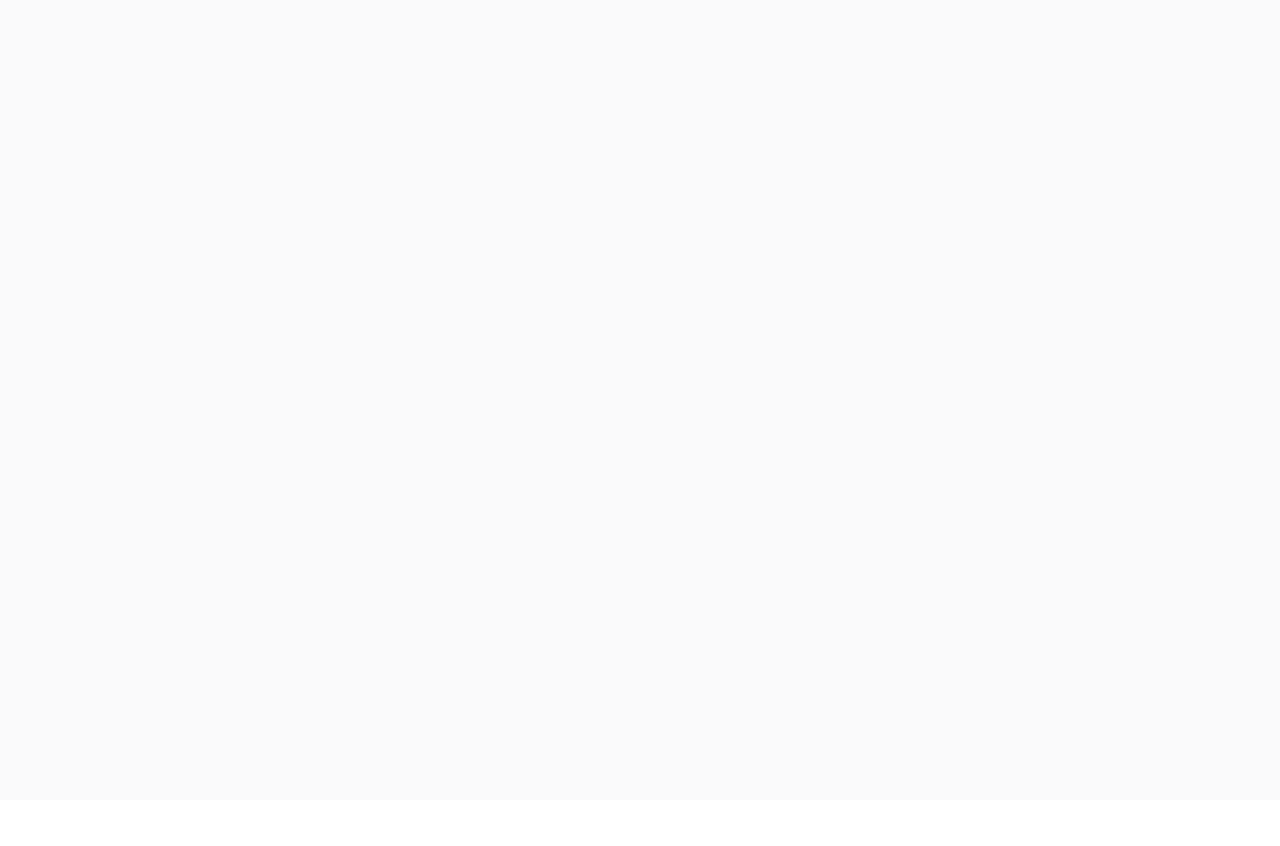
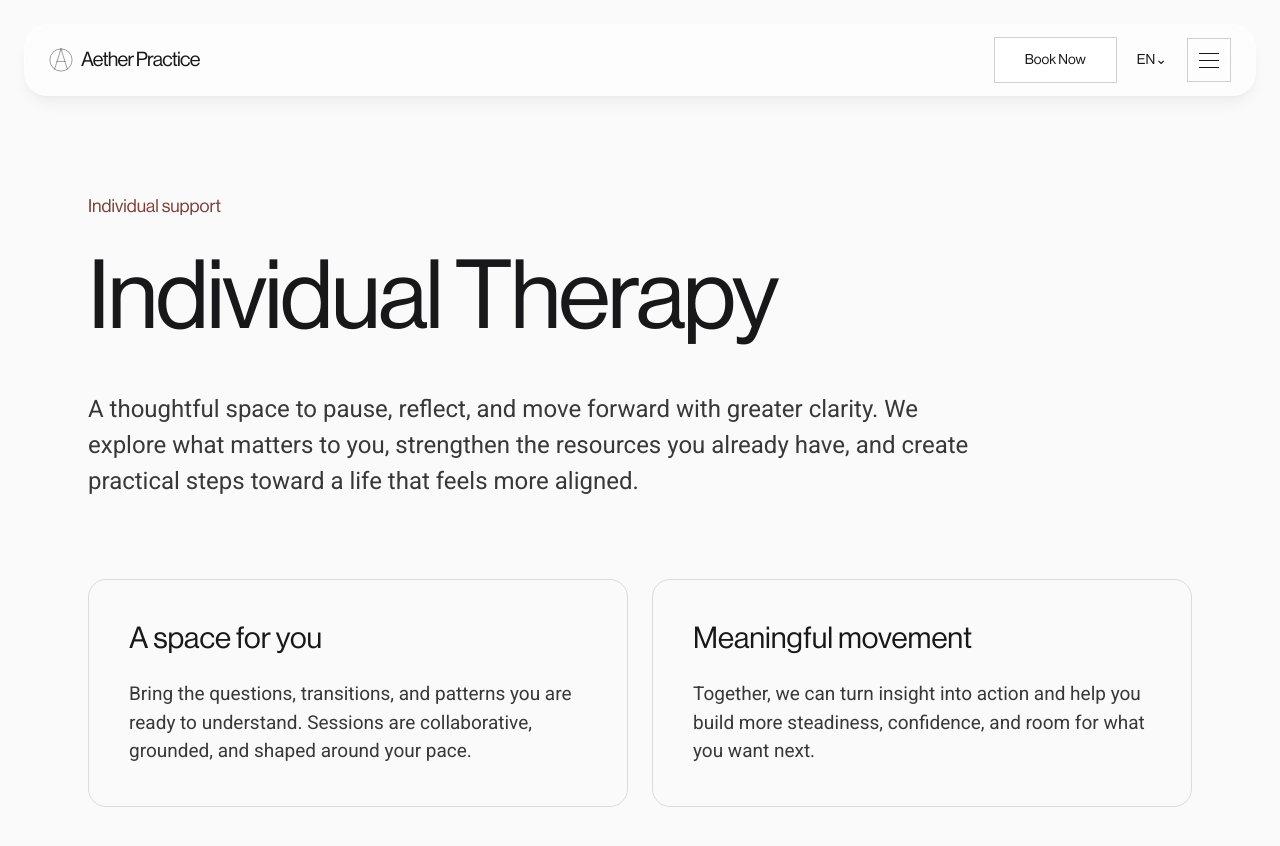
Before and after one commit to martamindacc/Aether, a Next.js app: page /individual-therapy in a window 1280 px wide. Shown: the top 846 px of the page. Before the commit the page ends 800 px from the top, so only its background shows below. Built offline with nearby package versions, Linux system fonts and the light colour scheme.

Commit message:
feat: add consistent floating navigation and updated content layout

```diff
--- a/app/couples-therapy/page.tsx
+++ b/app/couples-therapy/page.tsx
@@ -1,3 +1,12 @@
+import Link from "next/link";
+
 export default function CouplesTherapyPage() {
-  return <main className="min-h-screen bg-[#fafafb]" />;
+  return (
+    <main className="min-h-screen bg-[#fafafb] font-[NeueHaasDisplayRoman,Arial,sans-serif]">
+      <nav className="fixed inset-x-4 top-4 z-20 flex items-center justify-between rounded-[1.5rem] border border-white/50 bg-white/50 px-4 py-3 shadow-lg shadow-zinc-900/5 backdrop-blur-xl sm:inset-x-6 sm:top-6 sm:px-6">
+        <Link href="/" className="flex items-center gap-2 text-lg font-medium tracking-[-0.04em] sm:text-xl"><img src="/logo-a.svg" alt="Aether Practice logo" className="h-6 w-6" />Aether Practice</Link>
+        <div className="flex items-center gap-2 sm:gap-3"><Link href="/" className="border border-zinc-900/20 bg-white px-[30px] py-3 text-sm hover:bg-[#f1dad0]">Book Now</Link><span className="px-2 py-3 text-sm">EN⌄</span><span className="flex h-11 w-11 items-center justify-center border border-zinc-900/20 bg-white/30"><span className="flex w-5 flex-col gap-1.5"><span className="h-px w-full bg-zinc-900" /><span className="h-px w-full bg-zinc-900" /><span className="h-px w-full bg-zinc-900" /></span></span></div>
+      </nav>
+    </main>
+  );
 }
--- a/app/executive-founder-work/page.tsx
+++ b/app/executive-founder-work/page.tsx
@@ -1,3 +1,12 @@
+import Link from "next/link";
+
 export default function ExecutiveFounderWorkPage() {
-  return <main className="min-h-screen bg-[#fafafb]" />;
+  return (
+    <main className="min-h-screen bg-[#fafafb] font-[NeueHaasDisplayRoman,Arial,sans-serif]">
+      <nav className="fixed inset-x-4 top-4 z-20 flex items-center justify-between rounded-[1.5rem] border border-white/50 bg-white/50 px-4 py-3 shadow-lg shadow-zinc-900/5 backdrop-blur-xl sm:inset-x-6 sm:top-6 sm:px-6">
+        <Link href="/" className="flex items-center gap-2 text-lg font-medium tracking-[-0.04em] sm:text-xl"><img src="/logo-a.svg" alt="Aether Practice logo" className="h-6 w-6" />Aether Practice</Link>
+        <div className="flex items-center gap-2 sm:gap-3"><Link href="/" className="border border-zinc-900/20 bg-white px-[30px] py-3 text-sm hover:bg-[#f1dad0]">Book Now</Link><span className="px-2 py-3 text-sm">EN⌄</span><span className="flex h-11 w-11 items-center justify-center border border-zinc-900/20 bg-white/30"><span className="flex w-5 flex-col gap-1.5"><span className="h-px w-full bg-zinc-900" /><span className="h-px w-full bg-zinc-900" /><span className="h-px w-full bg-zinc-900" /></span></span></div>
+      </nav>
+    </main>
+  );
 }
--- a/app/individual-therapy/page.tsx
+++ b/app/individual-therapy/page.tsx
@@ -1,3 +1,56 @@
+import Link from "next/link";
+
+function FloatingNav() {
+  return (
+    <nav className="fixed inset-x-4 top-4 z-20 flex items-center justify-between rounded-[1.5rem] border border-white/50 bg-white/50 px-4 py-3 shadow-lg shadow-zinc-900/5 backdrop-blur-xl sm:inset-x-6 sm:top-6 sm:px-6">
+      <Link href="/" className="flex items-center gap-2 text-lg font-medium tracking-[-0.04em] sm:text-xl">
+        <img src="/logo-a.svg" alt="Aether Practice logo" className="h-6 w-6" />
+        Aether Practice
+      </Link>
+      <div className="flex items-center gap-2 sm:gap-3">
+        <Link href="/" className="border border-zinc-900/20 bg-white px-[30px] py-3 text-sm transition-colors hover:bg-[#f1dad0]">
+          Book Now
+        </Link>
+        <span className="px-2 py-3 text-sm">EN⌄</span>
+        <button className="flex h-11 w-11 items-center justify-center border border-zinc-900/20 bg-white/30" aria-label="Open menu">
+          <span className="flex w-5 flex-col gap-1.5">
+            <span className="h-px w-full bg-zinc-900" />
+            <span className="h-px w-full bg-zinc-900" />
+            <span className="h-px w-full bg-zinc-900" />
+          </span>
+        </button>
+      </div>
+    </nav>
+  );
+}
+
 export default function IndividualTherapyPage() {
-  return <main className="min-h-screen bg-[#fafafb]" />;
+  return (
+    <main className="min-h-screen bg-[#fafafb] font-[NeueHaasDisplayRoman,Arial,sans-serif] text-zinc-900">
+      <FloatingNav />
+      <section className="mx-auto flex max-w-6xl flex-col px-6 pb-24 pt-48">
+        <p className="text-lg text-[#7b4037]">Individual support</p>
+        <h1 className="mt-8 max-w-5xl font-[NeueHaasDisplayRoman,Arial,sans-serif] text-6xl font-medium leading-[0.95] tracking-tight sm:text-8xl">
+          Individual Therapy
+        </h1>
+        <p className="mt-12 max-w-4xl font-[Roboto,Arial,sans-serif] text-xl leading-[1.5] text-[#383838] sm:text-2xl">
+          A thoughtful space to pause, reflect, and move forward with greater clarity. We explore what matters to you, strengthen the resources you already have, and create practical steps toward a life that feels more aligned.
+        </p>
+        <div className="mt-20 grid gap-6 sm:grid-cols-2">
+          <div className="rounded-2xl border border-zinc-300/80 p-8 sm:p-10">
+            <h2 className="font-[NeueHaasDisplayRoman,Arial,sans-serif] text-3xl font-medium">A space for you</h2>
+            <p className="mt-6 font-[Roboto,Arial,sans-serif] text-[19px] leading-[1.5] text-[#383838]">
+              Bring the questions, transitions, and patterns you are ready to understand. Sessions are collaborative, grounded, and shaped around your pace.
+            </p>
+          </div>
+          <div className="rounded-2xl border border-zinc-300/80 p-8 sm:p-10">
+            <h2 className="font-[NeueHaasDisplayRoman,Arial,sans-serif] text-3xl font-medium">Meaningful movement</h2>
+            <p className="mt-6 font-[Roboto,Arial,sans-serif] text-[19px] leading-[1.5] text-[#383838]">
+              Together, we can turn insight into action and help you build more steadiness, confidence, and room for what you want next.
+            </p>
+          </div>
+        </div>
+      </section>
+    </main>
+  );
 }
--- a/app/page.tsx
+++ b/app/page.tsx
@@ -465,7 +465,7 @@ export default function Home() {
             <Link
               key={section.href}
               href={section.href}
-              className="group rounded-2xl border border-zinc-300/80 bg-[#fafafb] p-8 transition-colors hover:bg-white sm:p-14"
+              className="group rounded-2xl border border-zinc-300/80 bg-[#fafafb] p-8 transition-colors hover:bg-[#f1dad0] sm:p-14"
             >
               <h2 className="inline-block origin-left font-[NeueHaasDisplayRoman,Arial,sans-serif] text-5xl font-medium tracking-tight text-zinc-900 transition-transform duration-300 ease-out group-hover:translate-x-2 group-hover:scale-x-105 sm:text-7xl">
                 {section.title}
```
